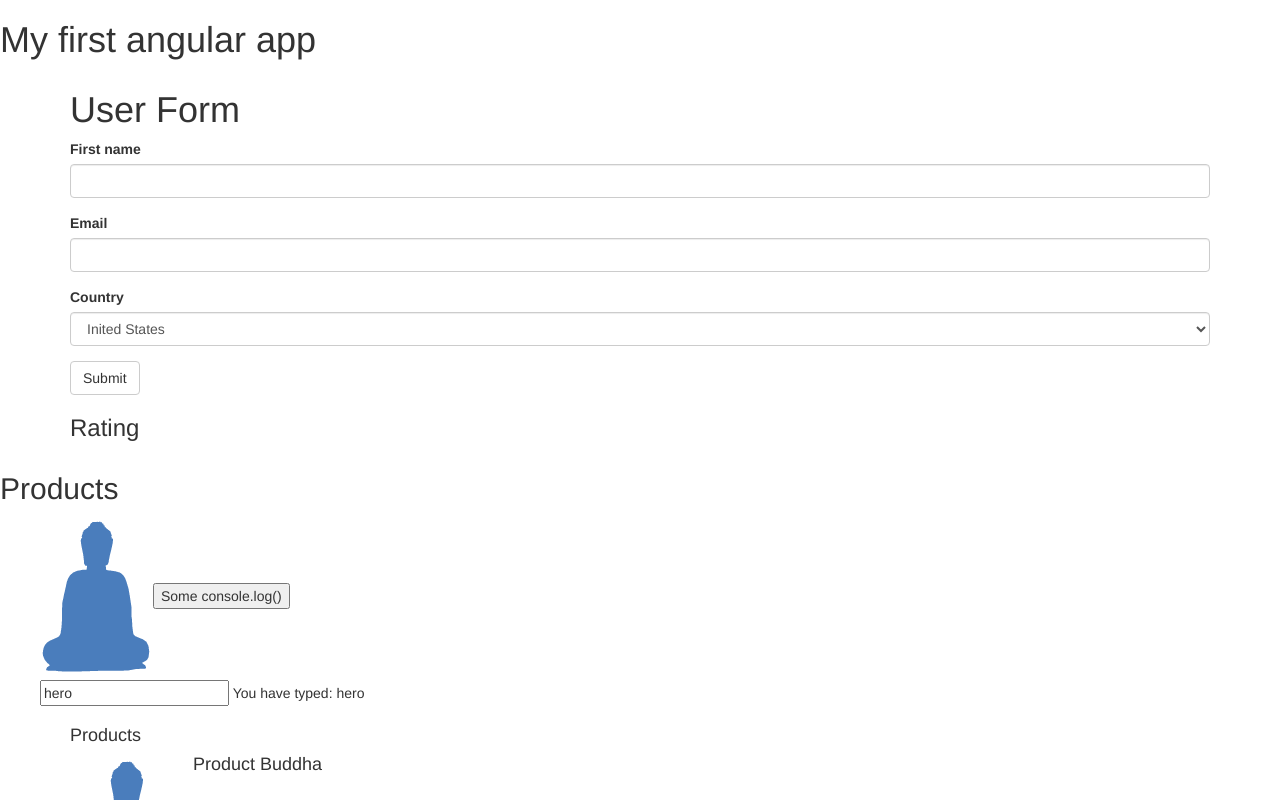
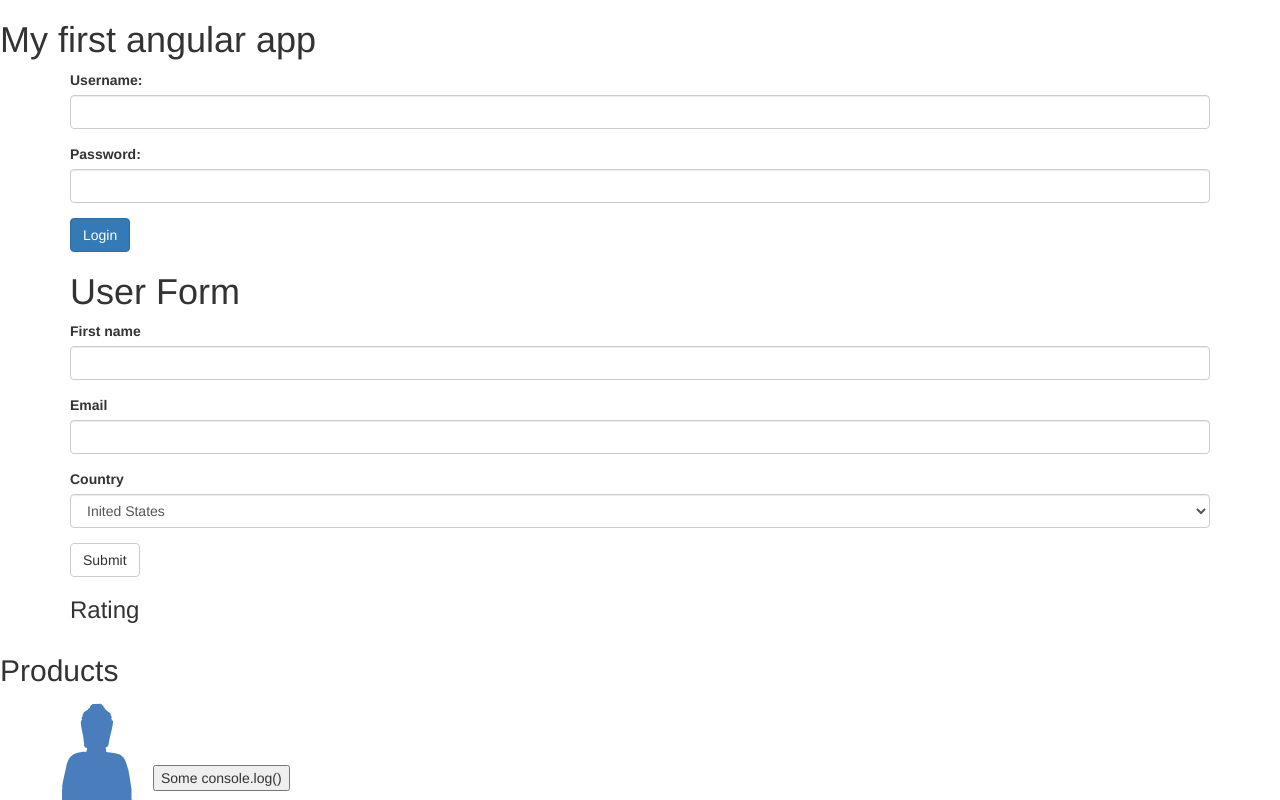
Before and after one commit to daniildeveloper/greg-lim-ng2, an Angular app: page / in a window 1280 px wide. Shown: the top 800 px of the page. Built offline with nearby package versions, Linux system fonts and the light colour scheme; a web font is replaced by a local one.

Commit message:
base login form

```diff
--- a/src/app/app.component.html
+++ b/src/app/app.component.html
@@ -1,6 +1,8 @@
 <h1>
   {{title}}
 </h1>
+
+<app-login-form></app-login-form>
 <app-user-form></app-user-form>
 <div class="container">
   <h3>Rating</h3>
--- /dev/null
+++ b/src/app/login-form/login-form.component.html
@@ -0,0 +1,18 @@
+<!-- apply the directive formGroup and bind it to `form` variable -->
+<form [formGroup]="form" class="container" (ngSubmit)="login()" >
+  <div class="form-group">
+    <label for="#username">Username: </label>
+    <input type="text" class="form-control" id="username" formControlName="username">
+    <div class="alert alert-danger" *ngIf="form.controls.username.touched && !form.controls.username.valid">
+      Username is required
+    </div>
+  </div>
+  <div class="form-group">
+    <label for="#password">Password: </label>
+    <input type="password" class="form-control" id="password" formControlName="password">
+    <div class="alert alert-danger" *ngIf="form.controls.password.touched && !form.controls.password.valid">
+      Password required
+    </div>
+  </div>
+  <button class="btn btn-primary" type="submit">Login</button>
+</form>
--- /dev/null
+++ b/src/app/login-form/login-form.component.ts
@@ -0,0 +1,30 @@
+import { FormGroup, FormControl, Validators } from '@angular/forms';
+import { Component, OnInit } from '@angular/core';
+
+@Component({
+  selector: 'app-login-form',
+  templateUrl: './login-form.component.html',
+  styleUrls: ['./login-form.component.css']
+})
+export class LoginFormComponent implements OnInit {
+
+  form = new FormGroup(
+    {
+      username: new FormControl('', Validators.required),
+      password: new FormControl('', Validators.required)
+    }
+  );
+
+  constructor() { }
+
+  ngOnInit() {
+  }
+
+  /**
+   * prints form valuses in json format
+   */
+  login() {
+    console.log(this.form.value);
+  }
+
+}
```
Also changed, not shown: src/app/app.module.ts (+7 -2 lines), src/app/login-form/login-form.component.css (added), 1 other file (tests, documents, lock files or other folders).
